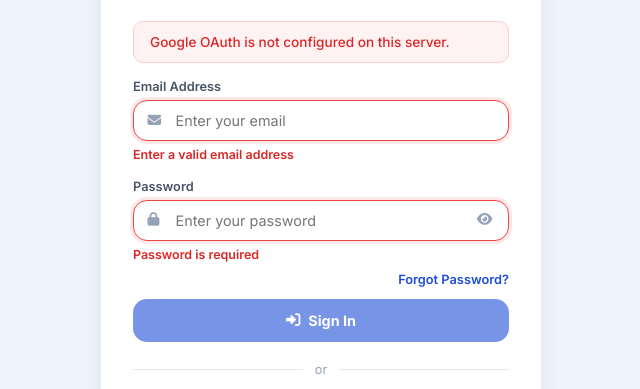
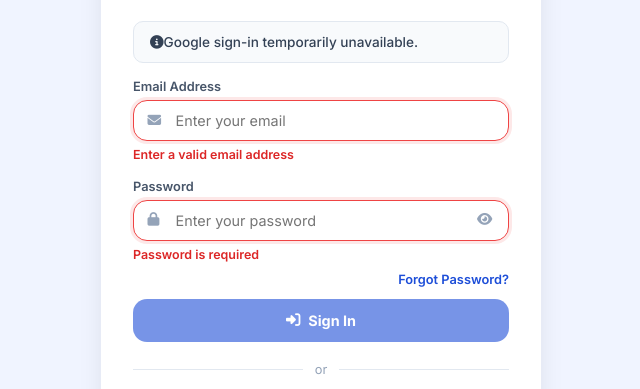
Before and after one commit to guptaabhinay401-design/FindMyStuff, a plain HTML site: page L&F Frontent/login.html in a window 1280 px wide. Both pictures are taken after a click on the button "Continue with Google". Shown: the part 224-613 px from the top of the page, without its empty margins (319-959 px from the left). Drawn offline with Linux system fonts and the light colour scheme; no server answers.

Commit message:
Improve Google sign-in unavailable message UI

```diff
--- a/L&F Frontent/login.html
+++ b/L&F Frontent/login.html
@@ -97,6 +97,14 @@
   .alert-error   { background: #fef2f2; border-color: #fecaca; color: var(--red); }
   .alert-success { background: #f0fdf4; border-color: #bbf7d0; color: var(--green); }
   .alert-info    { background: #eff6ff; border-color: #bfdbfe; color: var(--brand); }
+  .alert-soft {
+    background: #f8fafc;
+    border-color: #e2e8f0;
+    color: #334155;
+    display: flex;
+    align-items: center;
+    gap: .5rem;
+  }
 
   /* Form */
   .form-group { margin-bottom: 1rem; }
@@ -295,6 +303,10 @@
   alertBox.textContent = msg;
   alertBox.className = 'alert show alert-' + type;
 }
+function showSoftInfo(msg) {
+  alertBox.innerHTML = '<i class="fa-solid fa-circle-info" aria-hidden="true"></i><span>' + msg + '</span>';
+  alertBox.className = 'alert show alert-soft';
+}
 function clearAlert() {
   alertBox.className = 'alert';
   alertBox.textContent = '';
@@ -425,7 +437,8 @@
     const cfg    = await cfgRes.json().catch(() => ({}));
 
     if (!cfg.googleClientId) {
-      throw new Error('Google OAuth is not configured on this server.');
+      showSoftInfo('Google sign-in temporarily unavailable.');
+      return;
     }
 
     if (!window.google || !window.google.accounts) {
```
Also changed, not shown: L&F Frontent/signup.html (+14 -1 lines).
